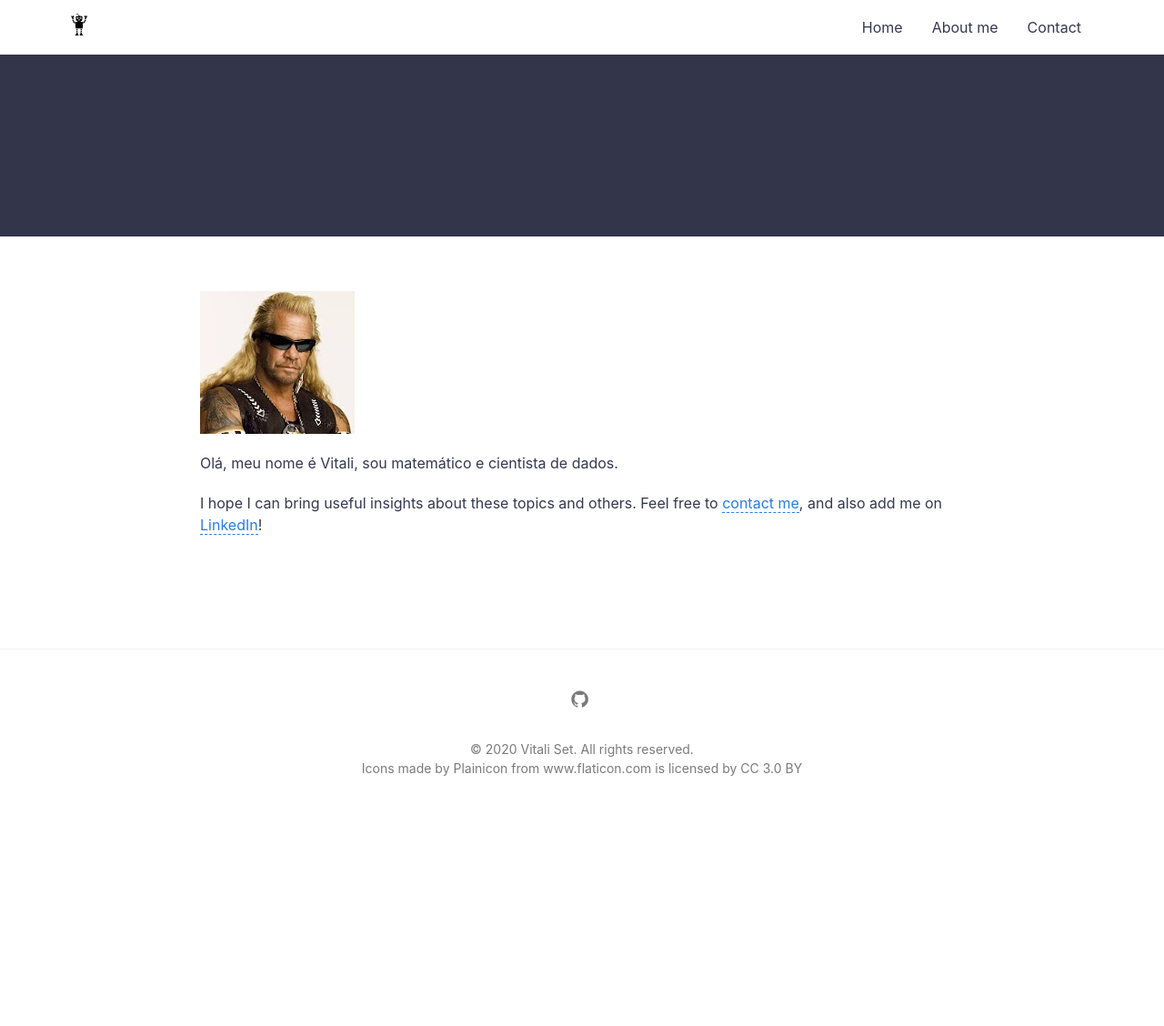
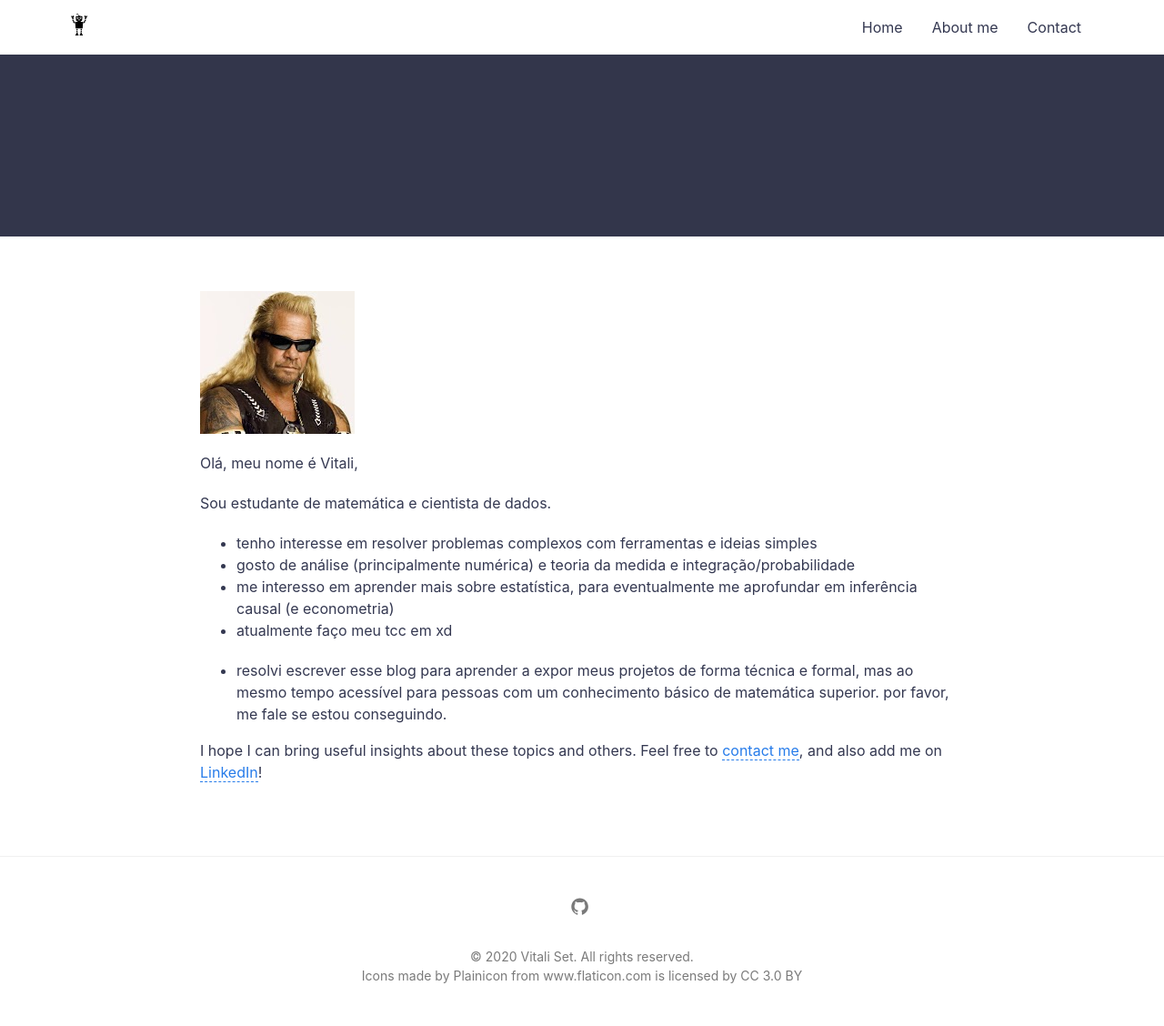
Before and after one commit to vitaliset/vitaliset.github.io, a Jekyll site: the page built from about.md, in a window 1280 px wide. Shown: the whole page at 91% size. Built offline with Jekyll 4.4.1, drawn with Linux system fonts in a browser that asks for light colours; before the commit the page ends 900 px from its top, so only the background shows below that.

Commit message:
mexendo no about

```diff
--- a/about.md
+++ b/about.md
@@ -9,7 +9,15 @@ permalink: /about/
 ![profile]({{ "assets/img/vitali.jpg" | absolute_url }})
 
 
-Olá, meu nome é Vitali, sou matemático e cientista de dados.
+Olá, meu nome é Vitali,
 
+Sou estudante de matemática e cientista de dados.
+
+- tenho interesse em resolver problemas complexos com ferramentas e ideias simples
+- gosto de análise (principalmente numérica) e teoria da medida e integração/probabilidade
+- me interesso em aprender mais sobre estatística, para eventualmente me aprofundar em inferência causal (e econometria)
+- atualmente faço meu tcc em xd
+
+- resolvi escrever esse blog para aprender a expor meus projetos de forma técnica e formal, mas ao mesmo tempo acessível para pessoas com um conhecimento básico de matemática superior. por favor, me fale se estou conseguindo.
 
 I hope I can bring useful insights about these topics and others. Feel free to [contact me](https://gdmarmerola.github.io/contact), and also add me on [LinkedIn](https://www.linkedin.com/in/gdmarmerola/)!
```
